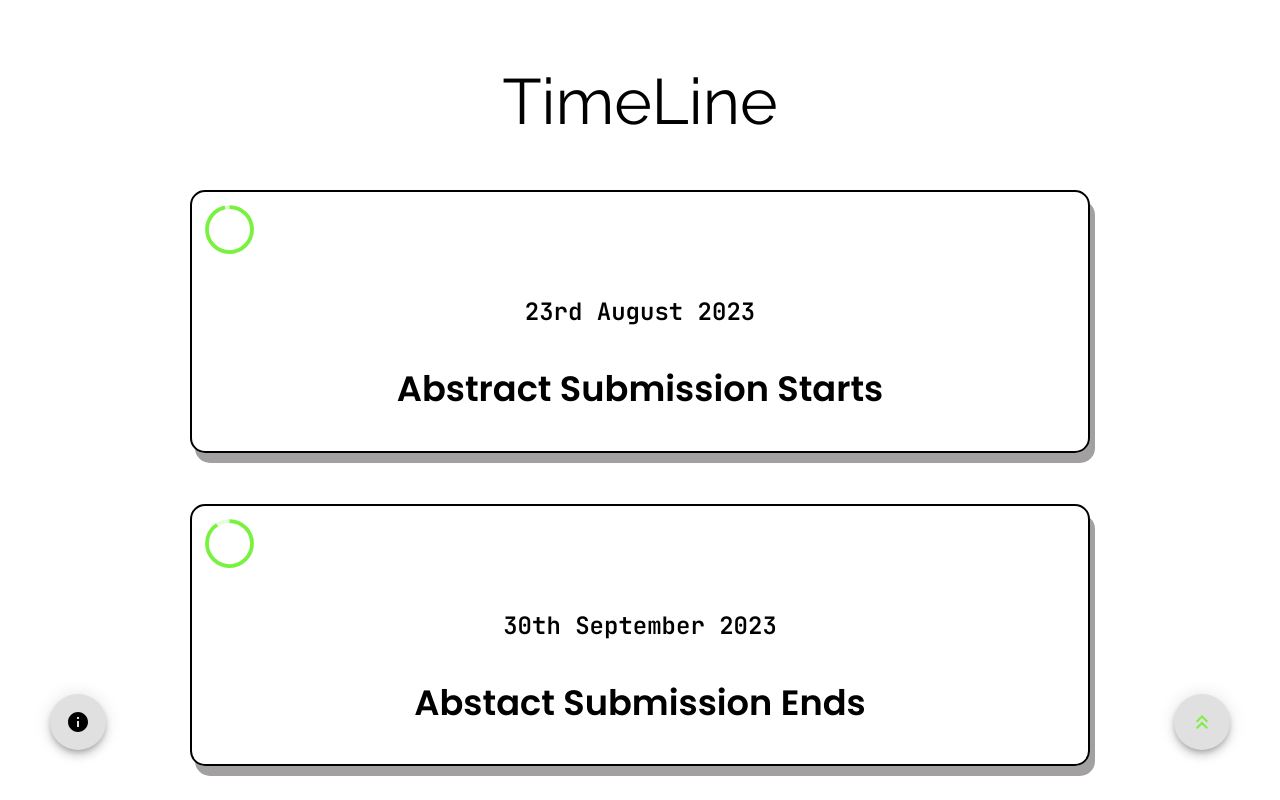
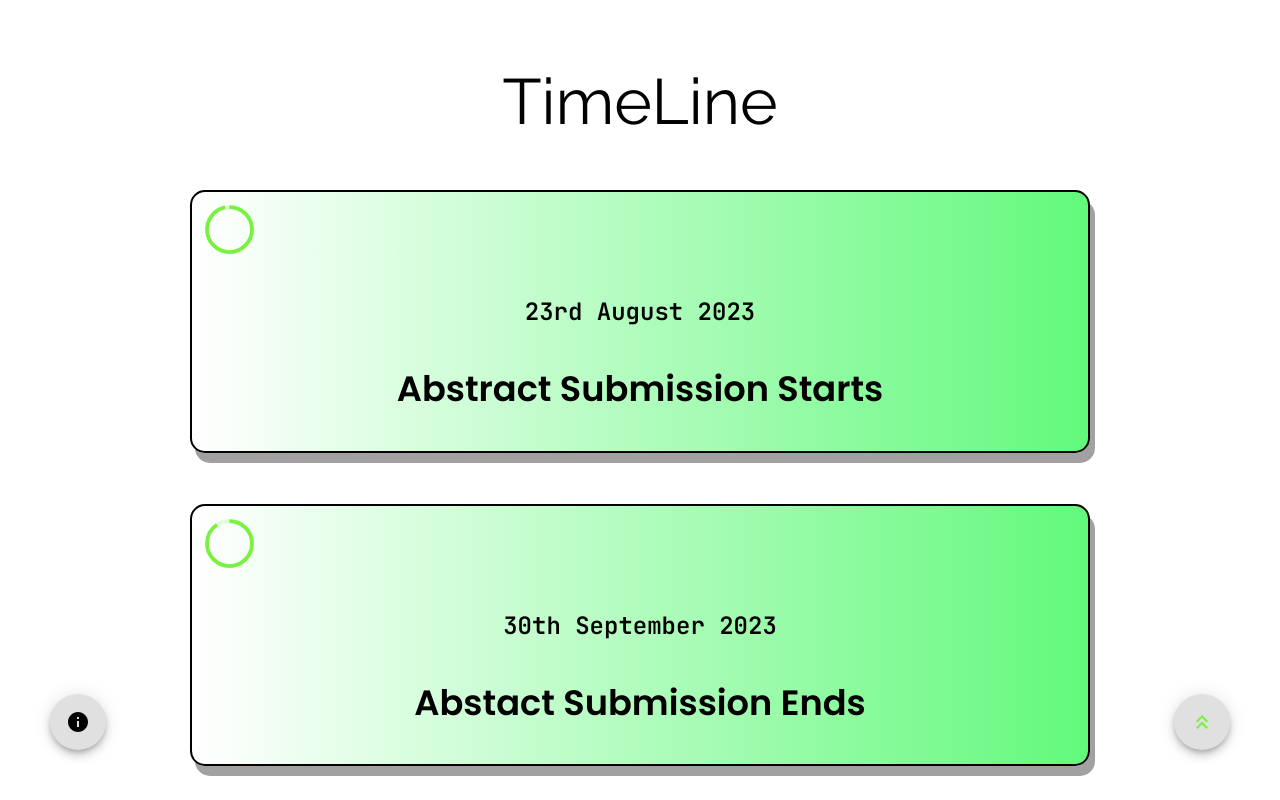
Before and after one commit to joel-uz/nsrc, a React (Create React App) app: page / in a window 1280 px wide. Shown: the top 800 px of the page. Built offline with nearby package versions, Linux system fonts and the light colour scheme; the HTML template or start-up script is replaced by a standard one.

Commit message:
color changes

```diff
--- a/src/timeline.css
+++ b/src/timeline.css
@@ -85,6 +85,7 @@ section .top {
   border-radius: 15px;
   box-shadow: 5px 10px rgba(139, 137, 137,0.8);
   transition: all 0.3s ease-in-out;
+  background:linear-gradient(270deg, rgba(98,249,123,1) 0%, rgba(255,255,255,1) 100%);
 }
 
 .time-heading{
```
